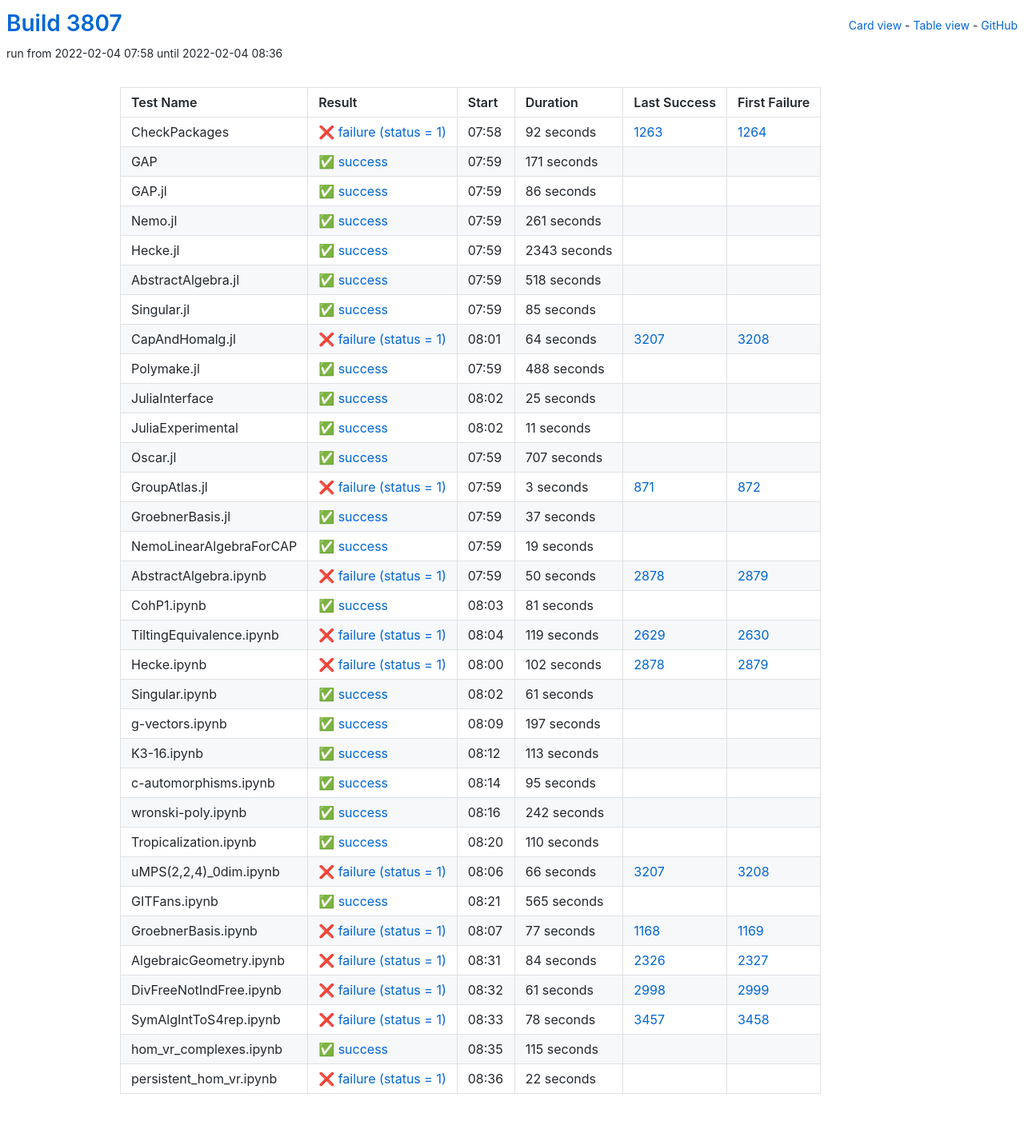
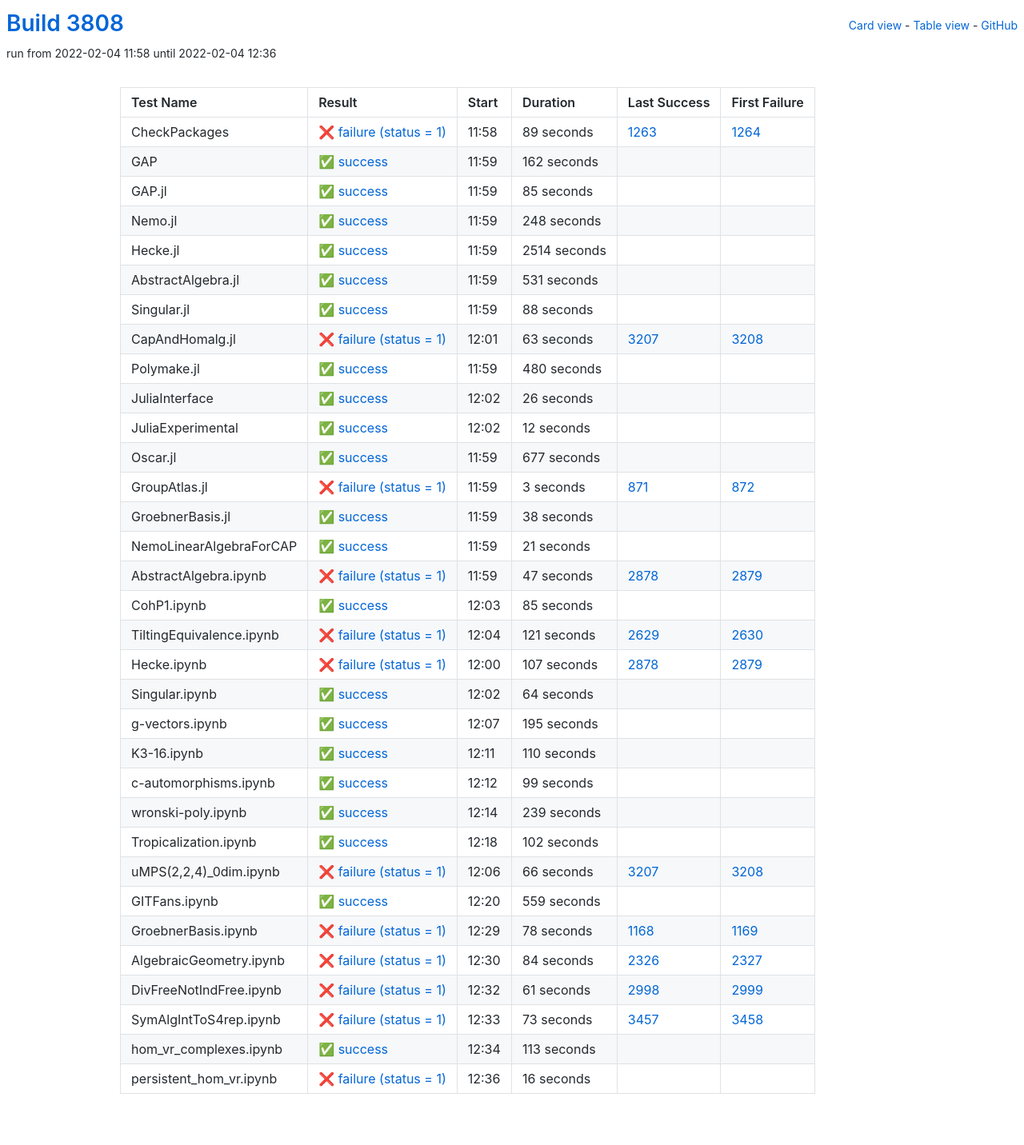
Before and after one commit to oscar-system/oscar-ci-status-stable, a Jekyll site: the page built from table.html, in a window 1280 px wide. Shown: the whole page at 80% size. Built offline with Jekyll 4.4.1, drawn with Linux system fonts in a browser that asks for light colours.

Commit message:
Build #3808

```diff
--- a/_data/ci.yml
+++ b/_data/ci.yml
@@ -1,6 +1,6 @@
 ---
-build: 3807
-build_url: https://oscarci.mathematik.uni-kl.de/job/oscar-stable/3807/
+build: 3808
+build_url: https://oscarci.mathematik.uni-kl.de/job/oscar-stable/3808/
 job: oscar-stable
 organization: oscar-system
 repo: oscar-ci-status-stable
@@ -8,80 +8,32 @@ repourl: https://github.com/oscar-system/oscar-ci-status-stable
 tests:
 - name: CheckPackages
   id: checkpackages
-  log: https://oscarci.mathematik.uni-kl.de/job/oscar-stable/3807/artifact/logs/build-3807/CheckPackages.log
-  start: 2022-02-04 07:58
+  log: https://oscarci.mathematik.uni-kl.de/job/oscar-stable/3808/artifact/logs/build-3808/CheckPackages.log
+  start: 2022-02-04 11:58
   success: false
   exitcode: 1
   status: failure
-  duration: 92
+  duration: 89
   last_success: 1263
   last_success_url: https://oscarci.mathematik.uni-kl.de/job/oscar-stable/1263/
   first_failure: 1264
   first_failure_url: https://oscarci.mathematik.uni-kl.de/job/oscar-stable/1264/
 - name: GAP
   id: gap
-  log: https://oscarci.mathematik.uni-kl.de/job/oscar-stable/3807/artifact/logs/build-3807/GAP.log
-  start: 2022-02-04 07:59
+  log: https://oscarci.mathematik.uni-kl.de/job/oscar-stable/3808/artifact/logs/build-3808/GAP.log
+  start: 2022-02-04 11:59
   success: true
   exitcode: 0
   status: success
-  duration: 171
+  duration: 162
   last_success: false
   last_success_url:
   first_failure: false
   first_failure_url:
 - name: GAP.jl
   id: gap-jl
-  log: https://oscarci.mathematik.uni-kl.de/job/oscar-stable/3807/artifact/logs/build-3807/GAP.jl.log
-  start: 2022-02-04 07:59
-  success: true
-  exitcode: 0
-  status: success
-  duration: 86
-  last_success: false
-  last_success_url:
-  first_failure: false
-  first_failure_url:
-- name: Nemo.jl
-  id: nemo-jl
-  log: https://oscarci.mathematik.uni-kl.de/job/oscar-stable/3807/artifact/logs/build-3807/Nemo.jl.log
-  start: 2022-02-04 07:59
-  success: true
-  exitcode: 0
-  status: success
-  duration: 261
-  last_success: false
-  last_success_url:
-  first_failure: false
-  first_failure_url:
-- name: Hecke.jl
-  id: hecke-jl
-  log: https://oscarci.mathematik.uni-kl.de/job/oscar-stable/3807/artifact/logs/build-3807/Hecke.jl.log
-  start: 2022-02-04 07:59
-  success: true
-  exitcode: 0
-  status: success
-  duration: 2343
-  last_success: false
-  last_success_url:
-  first_failure: false
-  first_failure_url:
-- name: AbstractAlgebra.jl
-  id: abstractalgebra-jl
-  log: https://oscarci.mathematik.uni-kl.de/job/oscar-stable/3807/artifact/logs/build-3807/AbstractAlgebra.jl.log
-  start: 2022-02-04 07:59
-  success: true
-  exitcode: 0
-  status: success
-  duration: 518
-  last_success: false
-  last_success_url:
-  first_failure: false
-  first_failure_url:
-- name: Singular.jl
-  id: singular-jl
-  log: https://oscarci.mathematik.uni-kl.de/job/oscar-stable/3807/artifact/logs/build-3807/Singular.jl.log
-  start: 2022-02-04 07:59
+  log: https://oscarci.mathematik.uni-kl.de/job/oscar-stable/3808/artifact/logs/build-3808/GAP.jl.log
+  start: 2022-02-04 11:59
   success: true
   exitcode: 0
   status: success
@@ -90,70 +42,118 @@ tests:
   last_success_url:
   first_failure: false
   first_failure_url:
+- name: Nemo.jl
+  id: nemo-jl
+  log: https://oscarci.mathematik.uni-kl.de/job/oscar-stable/3808/artifact/logs/build-3808/Nemo.jl.log
+  start: 2022-02-04 11:59
+  success: true
+  exitcode: 0
+  status: success
+  duration: 248
+  last_success: false
+  last_success_url:
+  first_failure: false
+  first_failure_url:
+- name: Hecke.jl
+  id: hecke-jl
+  log: https://oscarci.mathematik.uni-kl.de/job/oscar-stable/3808/artifact/logs/build-3808/Hecke.jl.log
+  start: 2022-02-04 11:59
+  success: true
+  exitcode: 0
+  status: success
+  duration: 2514
+  last_success: false
+  last_success_url:
+  first_failure: false
+  first_failure_url:
+- name: AbstractAlgebra.jl
+  id: abstractalgebra-jl
+  log: https://oscarci.mathematik.uni-kl.de/job/oscar-stable/3808/artifact/logs/build-3808/AbstractAlgebra.jl.log
+  start: 2022-02-04 11:59
+  success: true
+  exitcode: 0
+  status: success
+  duration: 531
+  last_success: false
+  last_success_url:
+  first_failure: false
+  first_failure_url:
+- name: Singular.jl
+  id: singular-jl
+  log: https://oscarci.mathematik.uni-kl.de/job/oscar-stable/3808/artifact/logs/build-3808/Singular.jl.log
+  start: 2022-02-04 11:59
+  success: true
+  exitcode: 0
+  status: success
+  duration: 88
+  last_success: false
+  last_success_url:
+  first_failure: false
+  first_failure_url:
 - name: CapAndHomalg.jl
   id: capandhomalg-jl
-  log: https://oscarci.mathematik.uni-kl.de/job/oscar-stable/3807/artifact/logs/build-3807/CapAndHomalg.jl.log
-  start: 2022-02-04 08:01
+  log: https://oscarci.mathematik.uni-kl.de/job/oscar-stable/3808/artifact/logs/build-3808/CapAndHomalg.jl.log
+  start: 2022-02-04 12:01
   success: false
   exitcode: 1
   status: failure
-  duration: 64
+  duration: 63
   last_success: 3207
   last_success_url: https://oscarci.mathematik.uni-kl.de/job/oscar-stable/3207/
   first_failure: 3208
   first_failure_url: https://oscarci.mathematik.uni-kl.de/job/oscar-stable/3208/
 - name: Polymake.jl
   id: polymake-jl
-  log: https://oscarci.mathematik.uni-kl.de/job/oscar-stable/3807/artifact/logs/build-3807/Polymake.jl.log
-  start: 2022-02-04 07:59
+  log: https://oscarci.mathematik.uni-kl.de/job/oscar-stable/3808/artifact/logs/build-3808/Polymake.jl.log
+  start: 2022-02-04 11:59
   success: true
   exitcode: 0
   status: success
-  duration: 488
+  duration: 480
   last_success: false
   last_success_url:
   first_failure: false
   first_failure_url:
 - name: JuliaInterface
   id: juliainterface
-  log: https://oscarci.mathematik.uni-kl.de/job/oscar-stable/3807/artifact/logs/build-3807/JuliaInterface.log
-  start: 2022-02-04 08:02
+  log: https://oscarci.mathematik.uni-kl.de/job/oscar-stable/3808/artifact/logs/build-3808/JuliaInterface.log
+  start: 2022-02-04 12:02
   success: true
   exitcode: 0
   status: success
-  duration: 25
+  duration: 26
   last_success: false
   last_success_url:
   first_failure: false
   first_failure_url:
 - name: JuliaExperimental
   id: juliaexperimental
-  log: https://oscarci.mathematik.uni-kl.de/job/oscar-stable/3807/artifact/logs/build-3807/JuliaExperimental.log
-  start: 2022-02-04 08:02
+  log: https://oscarci.mathematik.uni-kl.de/job/oscar-stable/3808/artifact/logs/build-3808/JuliaExperimental.log
+  start: 2022-02-04 12:02
   success: true
   exitcode: 0
   status: success
-  duration: 11
+  duration: 12
   last_success: false
   last_success_url:
   first_failure: false
   first_failure_url:
 - name: Oscar.jl
   id: oscar-jl
-  log: https://oscarci.mathematik.uni-kl.de/job/oscar-stable/3807/artifact/logs/build-3807/Oscar.jl.log
-  start: 2022-02-04 07:59
+  log: https://oscarci.mathematik.uni-kl.de/job/oscar-stable/3808/artifact/logs/build-3808/Oscar.jl.log
+  start: 2022-02-04 11:59
   success: true
   exitcode: 0
   status: success
-  duration: 707
+  duration: 677
   last_success: false
   last_success_url:
   first_failure: false
   first_failure_url:
 - name: GroupAtlas.jl
   id: groupatlas-jl
-  log: https://oscarci.mathematik.uni-kl.de/job/oscar-stable/3807/artifact/logs/build-3807/GroupAtlas.jl.log
-  start: 2022-02-04 07:59
+  log: https://oscarci.mathematik.uni-kl.de/job/oscar-stable/3808/artifact/logs/build-3808/GroupAtlas.jl.log
+  start: 2022-02-04 11:59
   success: false
   exitcode: 1
   status: failure
@@ -164,140 +164,104 @@ tests:
   first_failure_url: https://oscarci.mathematik.uni-kl.de/job/oscar-stable/872/
 - name: GroebnerBasis.jl
   id: groebnerbasis-jl
-  log: https://oscarci.mathematik.uni-kl.de/job/oscar-stable/3807/artifact/logs/build-3807/GroebnerBasis.jl.log
-  start: 2022-02-04 07:59
+  log: https://oscarci.mathematik.uni-kl.de/job/oscar-stable/3808/artifact/logs/build-3808/GroebnerBasis.jl.log
+  start: 2022-02-04 11:59
   success: true
   exitcode: 0
   status: success
-  duration: 37
+  duration: 38
   last_success: false
   last_success_url:
   first_failure: false
   first_failure_url:
 - name: NemoLinearAlgebraForCAP
   id: nemolinearalgebraforcap
-  log: https://oscarci.mathematik.uni-kl.de/job/oscar-stable/3807/artifact/logs/build-3807/NemoLinearAlgebraForCAP.log
-  start: 2022-02-04 07:59
+  log: https://oscarci.mathematik.uni-kl.de/job/oscar-stable/3808/artifact/logs/build-3808/NemoLinearAlgebraForCAP.log
+  start: 2022-02-04 11:59
   success: true
   exitcode: 0
   status: success
-  duration: 19
+  duration: 21
   last_success: false
   last_success_url:
   first_failure: false
   first_failure_url:
 - name: AbstractAlgebra.ipynb
   id: abstractalgebra-ipynb
-  log: https://oscarci.mathematik.uni-kl.de/job/oscar-stable/3807/artifact/logs/build-3807/AbstractAlgebra.ipynb.log
-  start: 2022-02-04 07:59
+  log: https://oscarci.mathematik.uni-kl.de/job/oscar-stable/3808/artifact/logs/build-3808/AbstractAlgebra.ipynb.log
+  start: 2022-02-04 11:59
   success: false
   exitcode: 1
   status: failure
-  duration: 50
+  duration: 47
   last_success: 2878
   last_success_url: https://oscarci.mathematik.uni-kl.de/job/oscar-stable/2878/
   first_failure: 2879
   first_failure_url: https://oscarci.mathematik.uni-kl.de/job/oscar-stable/2879/
 - name: CohP1.ipynb
   id: cohp1-ipynb
-  log: https://oscarci.mathematik.uni-kl.de/job/oscar-stable/3807/artifact/logs/build-3807/CohP1.ipynb.log
-  start: 2022-02-04 08:03
+  log: https://oscarci.mathematik.uni-kl.de/job/oscar-stable/3808/artifact/logs/build-3808/CohP1.ipynb.log
+  start: 2022-02-04 12:03
   success: true
   exitcode: 0
   status: success
-  duration: 81
+  duration: 85
   last_success: false
   last_success_url:
   first_failure: false
   first_failure_url:
 - name: TiltingEquivalence.ipynb
   id: tiltingequivalence-ipynb
-  log: https://oscarci.mathematik.uni-kl.de/job/oscar-stable/3807/artifact/logs/build-3807/TiltingEquivalence.ipynb.log
-  start: 2022-02-04 08:04
+  log: https://oscarci.mathematik.uni-kl.de/job/oscar-stable/3808/artifact/logs/build-3808/TiltingEquivalence.ipynb.log
+  start: 2022-02-04 12:04
   success: false
   exitcode: 1
   status: failure
-  duration: 119
+  duration: 121
   last_success: 2629
   last_success_url: https://oscarci.mathematik.uni-kl.de/job/oscar-stable/2629/
   first_failure: 2630
   first_failure_url: https://oscarci.mathematik.uni-kl.de/job/oscar-stable/2630/
 - name: Hecke.ipynb
   id: hecke-ipynb
-  log: https://oscarci.mathematik.uni-kl.de/job/oscar-stable/3807/artifact/logs/build-3807/Hecke.ipynb.log
-  start: 2022-02-04 08:00
+  log: https://oscarci.mathematik.uni-kl.de/job/oscar-stable/3808/artifact/logs/build-3808/Hecke.ipynb.log
+  start: 2022-02-04 12:00
   success: false
   exitcode: 1
   status: failure
-  duration: 102
+  duration: 107
   last_success: 2878
   last_success_url: https://oscarci.mathematik.uni-kl.de/job/oscar-stable/2878/
   first_failure: 2879
   first_failure_url: https://oscarci.mathematik.uni-kl.de/job/oscar-stable/2879/
 - name: Singular.ipynb
   id: singular-ipynb
-  log: https://oscarci.mathematik.uni-kl.de/job/oscar-stable/3807/artifact/logs/build-3807/Singular.ipynb.log
-  start: 2022-02-04 08:02
+  log: https://oscarci.mathematik.uni-kl.de/job/oscar-stable/3808/artifact/logs/build-3808/Singular.ipynb.log
+  start: 2022-02-04 12:02
   success: true
   exitcode: 0
   status: success
-  duration: 61
+  duration: 64
   last_success: false
   last_success_url:
   first_failure: false
   first_failure_url:
 - name: g-vectors.ipynb
   id: g-vectors-ipynb
-  log: https://oscarci.mathematik.uni-kl.de/job/oscar-stable/3807/artifact/logs/build-3807/g-vectors.ipynb.log
-  start: 2022-02-04 08:09
+  log: https://oscarci.mathematik.uni-kl.de/job/oscar-stable/3808/artifact/logs/build-3808/g-vectors.ipynb.log
+  start: 2022-02-04 12:07
   success: true
   exitcode: 0
   status: success
-  duration: 197
+  duration: 195
   last_success: false
   last_success_url:
   first_failure: false
   first_failure_url:
 - name: K3-16.ipynb
   id: k3-16-ipynb
-  log: https://oscarci.mathematik.uni-kl.de/job/oscar-stable/3807/artifact/logs/build-3807/K3-16.ipynb.log
-  start: 2022-02-04 08:12
-  success: true
-  exitcode: 0
-  status: success
-  duration: 113
-  last_success: false
-  last_success_url:
-  first_failure: false
-  first_failure_url:
-- name: c-automorphisms.ipynb
-  id: c-automorphisms-ipynb
-  log: https://oscarci.mathematik.uni-kl.de/job/oscar-stable/3807/artifact/logs/build-3807/c-automorphisms.ipynb.log
-  start: 2022-02-04 08:14
-  success: true
-  exitcode: 0
-  status: success
-  duration: 95
-  last_success: false
-  last_success_url:
-  first_failure: false
-  first_failure_url:
-- name: wronski-poly.ipynb
-  id: wronski-poly-ipynb
-  log: https://oscarci.mathematik.uni-kl.de/job/oscar-stable/3807/artifact/logs/build-3807/wronski-poly.ipynb.log
-  start: 2022-02-04 08:16
-  success: true
-  exitcode: 0
-  status: success
-  duration: 242
-  last_success: false
-  last_success_url:
-  first_failure: false
-  first_failure_url:
-- name: Tropicalization.ipynb
-  id: tropicalization-ipynb
-  log: https://oscarci.mathematik.uni-kl.de/job/oscar-stable/3807/artifact/logs/build-3807/Tropicalization.ipynb.log
-  start: 2022-02-04 08:20
+  log: https://oscarci.mathematik.uni-kl.de/job/oscar-stable/3808/artifact/logs/build-3808/K3-16.ipynb.log
+  start: 2022-02-04 12:11
   success: true
   exitcode: 0
   status: success
@@ -306,10 +270,46 @@ tests:
   last_success_url:
   first_failure: false
   first_failure_url:
+- name: c-automorphisms.ipynb
+  id: c-automorphisms-ipynb
+  log: https://oscarci.mathematik.uni-kl.de/job/oscar-stable/3808/artifact/logs/build-3808/c-automorphisms.ipynb.log
+  start: 2022-02-04 12:12
+  success: true
+  exitcode: 0
+  status: success
+  duration: 99
+  last_success: false
+  last_success_url:
+  first_failure: false
+  first_failure_url:
+- name: wronski-poly.ipynb
+  id: wronski-poly-ipynb
+  log: https://oscarci.mathematik.uni-kl.de/job/oscar-stable/3808/artifact/logs/build-3808/wronski-poly.ipynb.log
+  start: 2022-02-04 12:14
+  success: true
+  exitcode: 0
+  status: success
+  duration: 239
+  last_success: false
+  last_success_url:
+  first_failure: false
+  first_failure_url:
+- name: Tropicalization.ipynb
+  id: tropicalization-ipynb
+  log: https://oscarci.mathematik.uni-kl.de/job/oscar-stable/3808/artifact/logs/build-3808/Tropicalization.ipynb.log
+  start: 2022-02-04 12:18
+  success: true
+  exitcode: 0
+  status: success
+  duration: 102
+  last_success: false
+  last_success_url:
+  first_failure: false
+  first_failure_url:
 - name: uMPS(2,2,4)_0dim.ipynb
   id: umps-2-2-4-0dim-ipynb
-  log: https://oscarci.mathematik.uni-kl.de/job/oscar-stable/3807/artifact/logs/build-3807/uMPS-2-2-4-_0dim.ipynb.log
-  start: 2022-02-04 08:06
+  log: https://oscarci.mathematik.uni-kl.de/job/oscar-stable/3808/artifact/logs/build-3808/uMPS-2-2-4-_0dim.ipynb.log
+  start: 2022-02-04 12:06
   success: false
   exitcode: 1
   status: failure
@@ -320,32 +320,32 @@ tests:
   first_failure_url: https://oscarci.mathematik.uni-kl.de/job/oscar-stable/3208/
 - name: GITFans.ipynb
   id: gitfans-ipynb
-  log: https://oscarci.mathematik.uni-kl.de/job/oscar-stable/3807/artifact/logs/build-3807/GITFans.ipynb.log
-  start: 2022-02-04 08:21
+  log: https://oscarci.mathematik.uni-kl.de/job/oscar-stable/3808/artifact/logs/build-3808/GITFans.ipynb.log
+  start: 2022-02-04 12:20
   success: true
   exitcode: 0
   status: success
-  duration: 565
+  duration: 559
   last_success: false
   last_success_url:
   first_failure: false
   first_failure_url:
 - name: GroebnerBasis.ipynb
   id: groebnerbasis-ipynb
-  log: https://oscarci.mathematik.uni-kl.de/job/oscar-stable/3807/artifact/logs/build-3807/GroebnerBasis.ipynb.log
-  start: 2022-02-04 08:07
+  log: https://oscarci.mathematik.uni-kl.de/job/oscar-stable/3808/artifact/logs/build-3808/GroebnerBasis.ipynb.log
+  start: 2022-02-04 12:29
   success: false
   exitcode: 1
   status: failure
-  duration: 77
+  duration: 78
   last_success: 1168
   last_success_url: https://oscarci.mathematik.uni-kl.de/job/oscar-stable/1168/
   first_failure: 1169
   first_failure_url: https://oscarci.mathematik.uni-kl.de/job/oscar-stable/1169/
 - name: AlgebraicGeometry.ipynb
   id: algebraicgeometry-ipynb
-  log: https://oscarci.mathematik.uni-kl.de/job/oscar-stable/3807/artifact/logs/build-3807/AlgebraicGeometry.ipynb.log
-  start: 2022-02-04 08:31
+  log: https://oscarci.mathematik.uni-kl.de/job/oscar-stable/3808/artifact/logs/build-3808/AlgebraicGeometry.ipynb.log
+  start: 2022-02-04 12:30
   success: false
   exitcode: 1
   status: failure
@@ -356,8 +356,8 @@ tests:
   first_failure_url: https://oscarci.mathematik.uni-kl.de/job/oscar-stable/2327/
 - name: DivFreeNotIndFree.ipynb
   id: divfreenotindfree-ipynb
-  log: https://oscarci.mathematik.uni-kl.de/job/oscar-stable/3807/artifact/logs/build-3807/DivFreeNotIndFree.ipynb.log
-  start: 2022-02-04 08:32
+  log: https://oscarci.mathematik.uni-kl.de/job/oscar-stable/3808/artifact/logs/build-3808/DivFreeNotIndFree.ipynb.log
+  start: 2022-02-04 12:32
   success: false
   exitcode: 1
   status: failure
@@ -368,36 +368,36 @@ tests:
   first_failure_url: https://oscarci.mathematik.uni-kl.de/job/oscar-stable/2999/
 - name: SymAlgIntToS4rep.ipynb
   id: symalginttos4rep-ipynb
-  log: https://oscarci.mathematik.uni-kl.de/job/oscar-stable/3807/artifact/logs/build-3807/SymAlgIntToS4rep.ipynb.log
-  start: 2022-02-04 08:33
+  log: https://oscarci.mathematik.uni-kl.de/job/oscar-stable/3808/artifact/logs/build-3808/SymAlgIntToS4rep.ipynb.log
+  start: 2022-02-04 12:33
   success: false
   exitcode: 1
   status: failure
-  duration: 78
+  duration: 73
   last_success: 3457
   last_success_url: https://oscarci.mathematik.uni-kl.de/job/oscar-stable/3457/
   first_failure: 3458
   first_failure_url: https://oscarci.mathematik.uni-kl.de/job/oscar-stable/3458/
 - name: hom_vr_complexes.ipynb
   id: hom-vr-complexes-ipynb
-  log: https://oscarci.mathematik.uni-kl.de/job/oscar-stable/3807/artifact/logs/build-3807/hom_vr_complexes.ipynb.log
-  start: 2022-02-04 08:35
+  log: https://oscarci.mathematik.uni-kl.de/job/oscar-stable/3808/artifact/logs/build-3808/hom_vr_complexes.ipynb.log
+  start: 2022-02-04 12:34
   success: true
   exitcode: 0
   status: success
-  duration: 115
+  duration: 113
   last_success: false
   last_success_url:
   first_failure: false
   first_failure_url:
 - name: persistent_hom_vr.ipynb
   id: persistent-hom-vr-ipynb
-  log: https://oscarci.mathematik.uni-kl.de/job/oscar-stable/3807/artifact/logs/build-3807/persistent_hom_vr.ipynb.log
-  start: 2022-02-04 08:36
+  log: https://oscarci.mathematik.uni-kl.de/job/oscar-stable/3808/artifact/logs/build-3808/persistent_hom_vr.ipynb.log
+  start: 2022-02-04 12:36
   success: false
   exitcode: 1
   status: failure
-  duration: 22
+  duration: 16
   last_success: false
   last_success_url:
   first_failure: false
```
Also changed, not shown: README.md.
